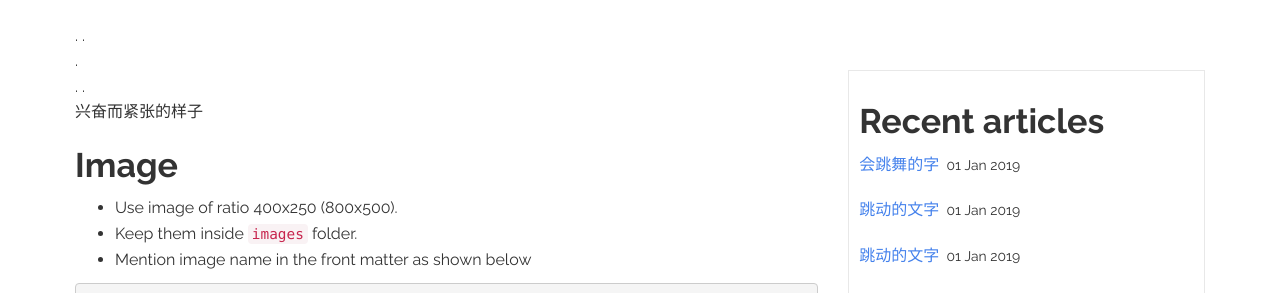
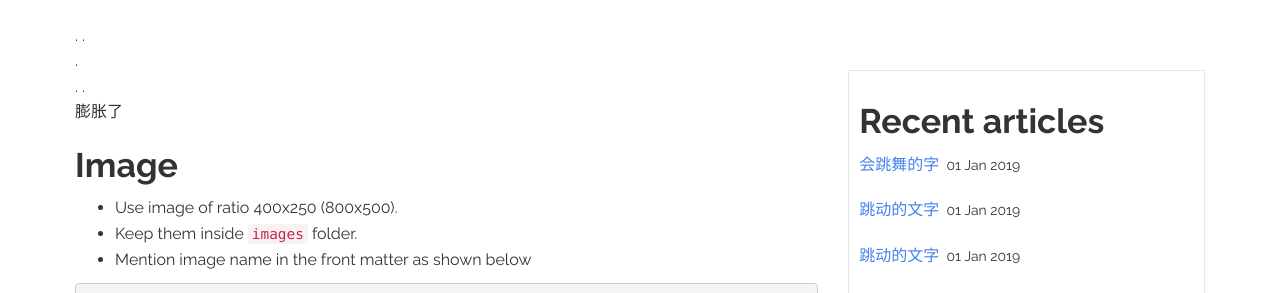
Before and after one commit to wanzheng2019/wanzheng2019.github.io, a Jekyll site: the page built from _posts/2019-01-01-proud.markdown, in a window 1280 px wide. Shown: the part 247-540 px from the top of the page. Built offline with Jekyll 4.4.1, drawn with Linux system fonts in a browser that asks for light colours.

Commit message:
change the text

```diff
--- a/_posts/2019-01-01-proud.markdown
+++ b/_posts/2019-01-01-proud.markdown
@@ -11,7 +11,7 @@ categories: two
 .
 .
 .
-兴奋而紧张的样子
+膨胀了
 
 ## Image
 
```
